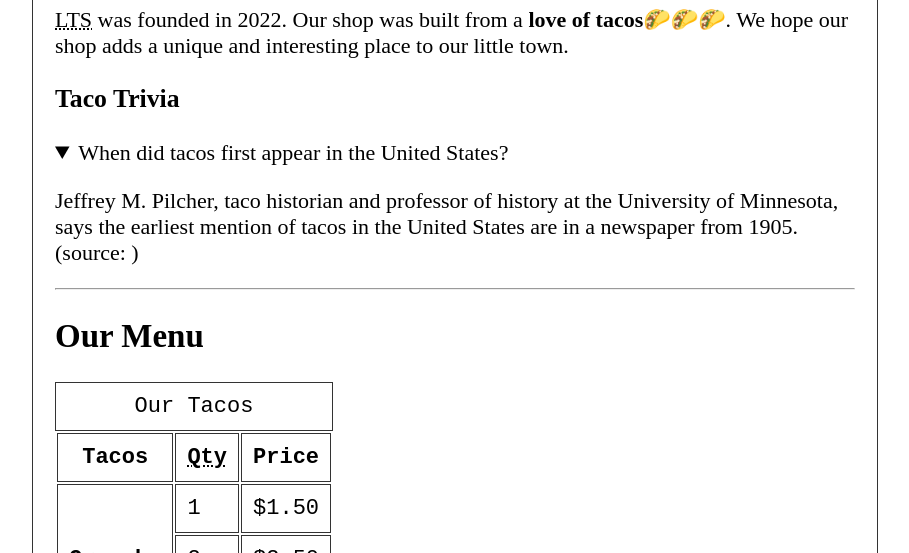
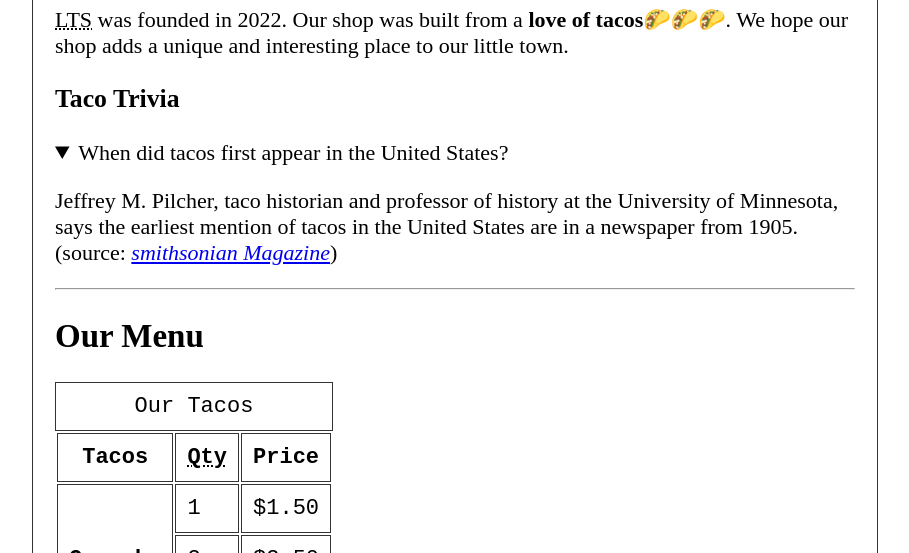
Before and after one commit to sajinpaula92/HTML-Practice, a plain HTML site: page index.html in a window 1280 px wide. Both pictures are taken after a click on the heading "When did tacos first appear in the United States?". Shown: the part 666-1219 px from the top of the page, without its empty margins (185-1094 px from the left). Drawn offline with Linux system fonts and the light colour scheme.

Commit message:
HTML Practice day 1 session 2 resubmit

```diff
--- a/index.html
+++ b/index.html
@@ -51,7 +51,7 @@
                     When did tacos first appear in the United States?
                 </summary>
                 <p>
-                    Jeffrey M. Pilcher, taco historian and professor of history at the University of Minnesota, says the earliest mention of tacos in the United States are in a newspaper from <time datetime="1905">1905</time>. (source: <cite> <a href=""></a></cite>)
+                    Jeffrey M. Pilcher, taco historian and professor of history at the University of Minnesota, says the earliest mention of tacos in the United States are in a newspaper from <time datetime="1905">1905</time>. (source: <cite> <a href="https://www.smithsonianmag.com/arts-culture/where-did-the-taco-come-from-81228162/" target="_blank">smithsonian Magazine</a></cite>)
                 </p>
             </details>
         </aside>
```
